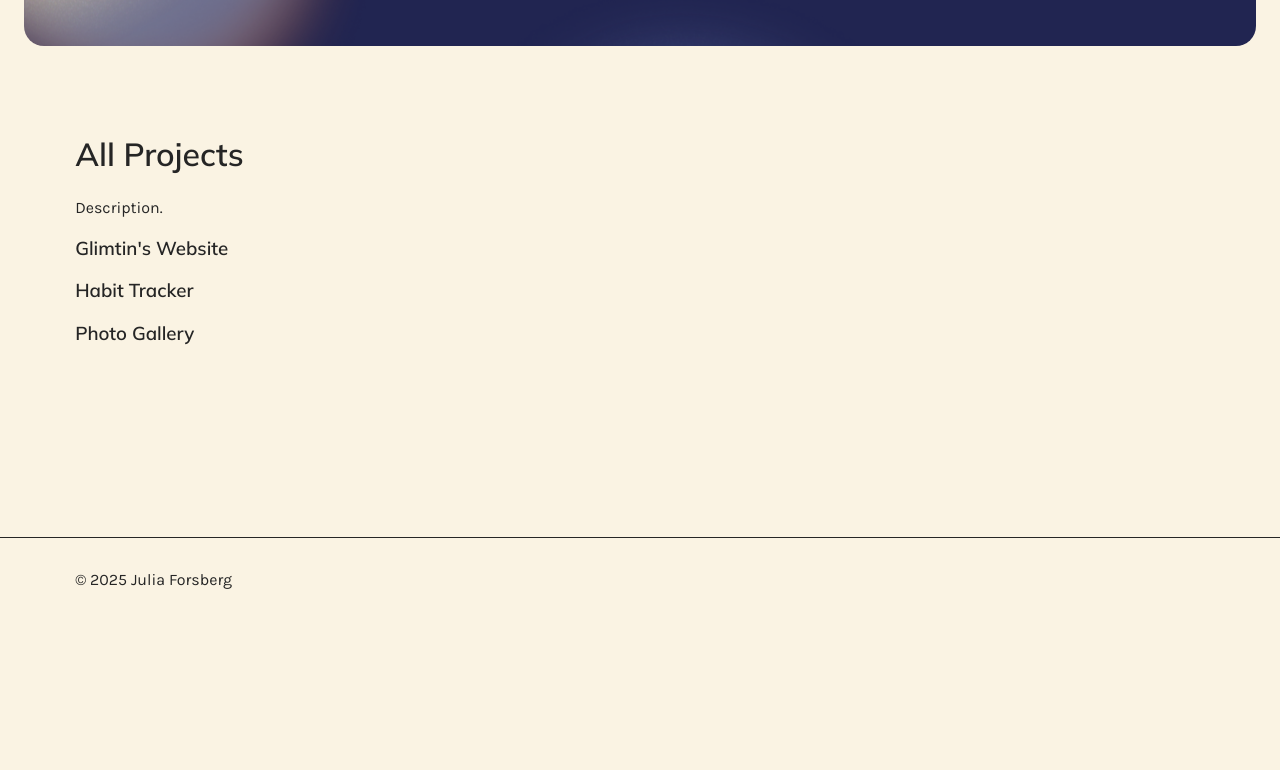
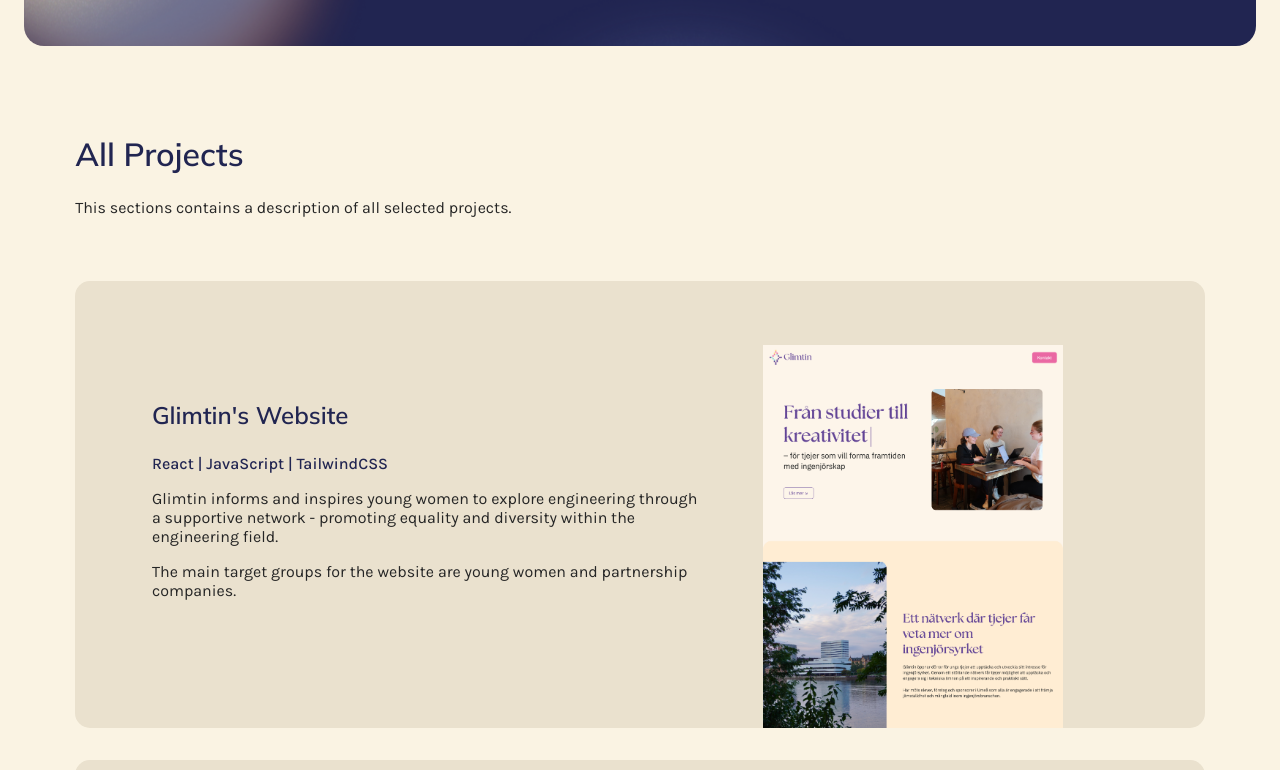
Before and after one commit to kjuliaf/portfolio-css, a plain HTML site: page projects.html in a window 1280 px wide. Shown: the part 280-1050 px from the top of the page. Before the commit the page ends 909 px from the top, so only its background shows below. Drawn offline with Linux system fonts and the light colour scheme.

Commit message:
Project page content added

```diff
--- a/projects.html
+++ b/projects.html
@@ -56,19 +56,43 @@
 	<main>
 		<!-- All Projects Section -->
 		<section class="all-projects">
-			<h2 class="main__title">All Projects</h2>
-			<p>Description.</p>
+			<h2 class="main__title all-projects__title">All Projects</h2>
+			<p class="all-projects__description">This sections contains a description of all selected projects.</p>
 
-			<div id="project-1">
-				<h3>Glimtin's Website</h3>
-			</div>
+			<div class="all-projects__cases-container">
+				<div id="project-1" class="all-projects__case">
+					<div>
+						<h3 class="all-projects__case-title">Glimtin's Website</h3>
+						<p class="all-projects__case-tech-stack">React | JavaScript | TailwindCSS</p>
+						<div class="all-projects__case-description">
+							<p>Glimtin informs and inspires young women to explore engineering through a supportive network - promoting equality and diversity within the engineering field.</p>
+							<p>The main target groups for the website are young women and partnership companies.</p>
+						</div>
+					</div>
+					<img class="all-projects__case-img" src="./resources/project1.png" alt="Glimtin's Website Screenshot">
+				</div>
 
-			<div id="project-2">
-				<h3>Habit Tracker</h3>
-			</div>
+				<div id="project-2" class="all-projects__case">
+					<div>
+						<h3 class="all-projects__case-title">Habit Tracker</h3>
+						<p class="all-projects__case-tech-stack">SvelteKit | TypeScript | TailwindCSS</p>
+						<div class="all-projects__case-description">
+							<p>The habit tracker is a fullstack project, with login functionality using Supabase.</p>
+						</div>
+					</div>
+					<img class="all-projects__case-img" src="./resources/project2.png" alt="Habit Tracker Website Screenshot">
+				</div>
 
-			<div id="project-3">
-				<h3>Photo Gallery</h3>
+				<div id="project-3" class="all-projects__case">
+					<div>
+						<h3 class="all-projects__case-title">Photo Gallery</h3>
+						<p class="all-projects__case-tech-stack">Next.js | TypeScript | TailwindCSS</p>
+						<div class="all-projects__case-description">
+							<p>The photo gallery project has CMS integration using the Prismic API.</p>
+						</div>
+					</div>
+					<img class="all-projects__case-img" src="./resources/project3.png" alt="Photo Gallery Website Screenshot">
+				</div>
 			</div>
 		</section>
 	</main>
--- a/styles.css
+++ b/styles.css
@@ -11,6 +11,7 @@
 	--color-secondary: #2E2825;
 	--color-accent: #D9CEF4;
 	--color-background: #FAF3E3;
+	--color-background-dark: #EAE1CE;
 	--color-neutral-000: #FFFFFF;
 	--color-neutral-900: #252525;
 
@@ -667,3 +668,77 @@ main {
 		margin: 4em var(--padding-x);
 	}
 }
+
+.all-projects__cases-container {
+	margin-top: 3em;
+	display: grid;
+	gap: 2em;
+}
+
+@media (min-width: 650px) {
+	.all-projects__cases-container {
+		margin-top: 4em;
+	}
+}
+
+.all-projects__title {
+	color: var(--color-primary);
+}
+
+.all-projects__case {
+	background: var(--color-background-dark);
+	border-radius: 15px;
+	padding: 0 clamp(1em, 6vw, 12em);
+	padding-top: 2em;
+}
+
+@media (min-width: 800px) {
+	.all-projects__case {
+		display: grid;
+		gap: 4em;
+		grid-template-columns: 3fr 2fr;
+		align-items: center;
+	}
+}
+
+.all-projects__case-title {
+	color: var(--color-primary);
+	font-size: 1.25em;
+}
+
+@media (min-width: 650px) {
+	.all-projects__case-title {
+		font-size: 1.5em;
+	}
+}
+
+.all-projects__case-tech-stack {
+	color: var(--color-primary);
+	font-weight: 500;
+}
+
+.all-projects__case-description {
+	margin-top: 1em;
+	padding-bottom: 2em;
+}
+
+@media (min-width: 800px) {
+	.all-projects__case-description {
+		padding-bottom: 3em;
+	}
+}
+
+.all-projects__case-img {
+	display: block;
+	width: 100%;
+	max-width: 300px;
+	height: auto;
+	border-radius: 6px 6px 0 0;
+	object-fit: cover;
+}
+
+@media (min-width: 800px) {
+	.all-projects__case-img {
+		padding-top: 2em;
+	}
+}
```
